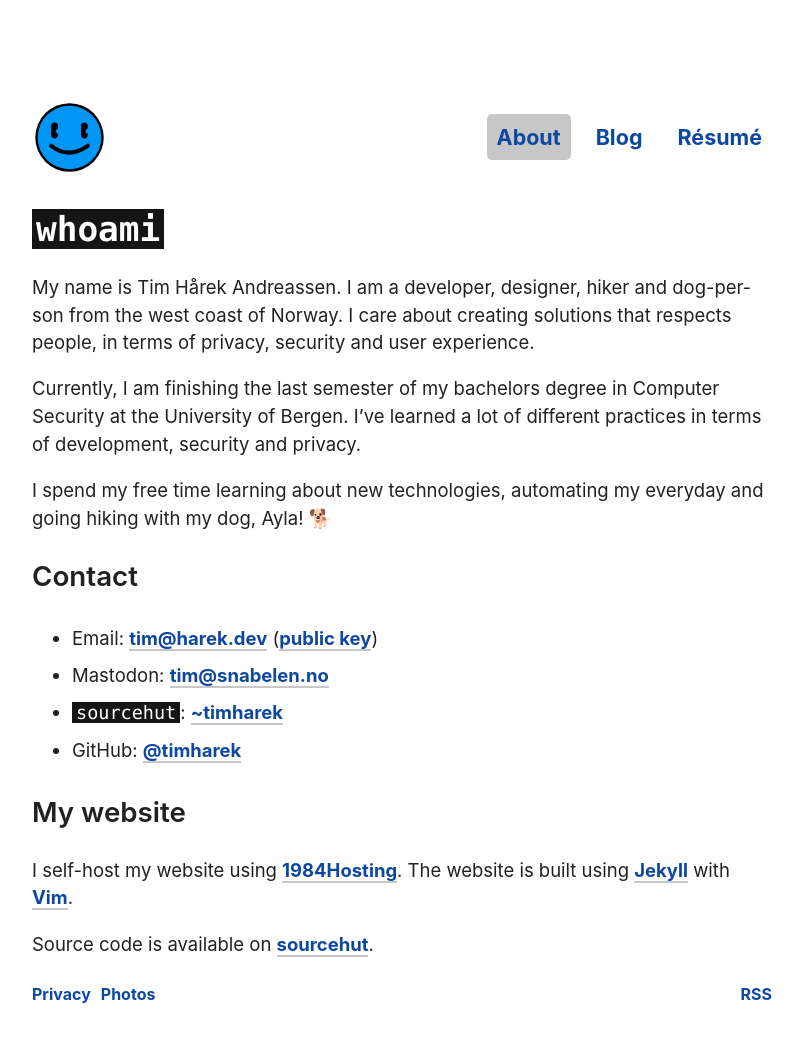
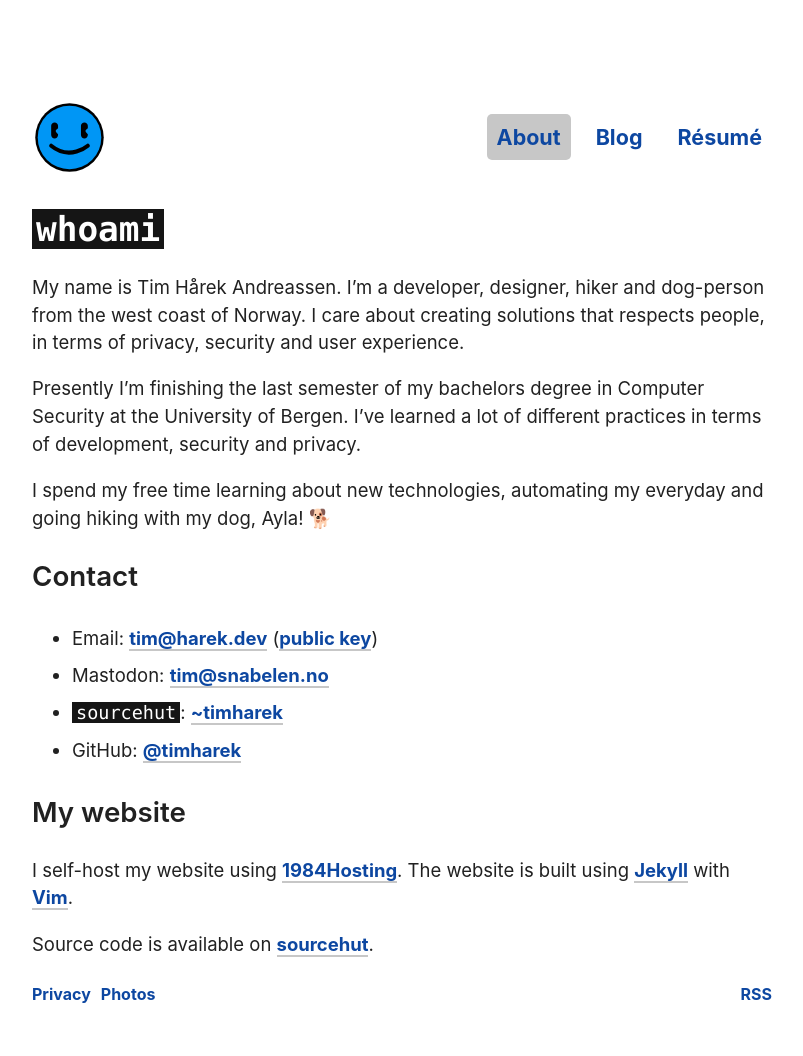
Before and after one commit to timharek/timharek.no, a Jekyll site: the page built from pages/about.md, in a window 1280 px wide. Shown: the whole page, without its empty margins (238-1041 px from the left). Built offline with Jekyll 4.4.1, drawn with Linux system fonts in a browser that asks for light colours.

Commit message:
Updated about details
Signed-off-by: Tim Hårek Andreassen <tim@harek.dev>

```diff
--- a/pages/about.md
+++ b/pages/about.md
@@ -9,9 +9,9 @@ redirect_from:
     - /contact
 ---
 
-My name is Tim Hårek Andreassen. I am a developer, designer, hiker and dog-person from the west coast of Norway. I care about creating solutions that respects people, in terms of privacy, security and user experience.
+My name is Tim Hårek Andreassen. I'm a developer, designer, hiker and dog-person from the west coast of Norway. I care about creating solutions that respects people, in terms of privacy, security and user experience.
 
-Currently, I am finishing the last semester of my bachelors degree in Computer Security at the University of Bergen. I've learned a lot of different practices in terms of development, security and privacy.
+Presently I'm finishing the last semester of my bachelors degree in Computer Security at the University of Bergen. I've learned a lot of different practices in terms of development, security and privacy.
 
 I spend my free time learning about new technologies, automating my everyday and going hiking with my dog, Ayla! 🐕
 
```
